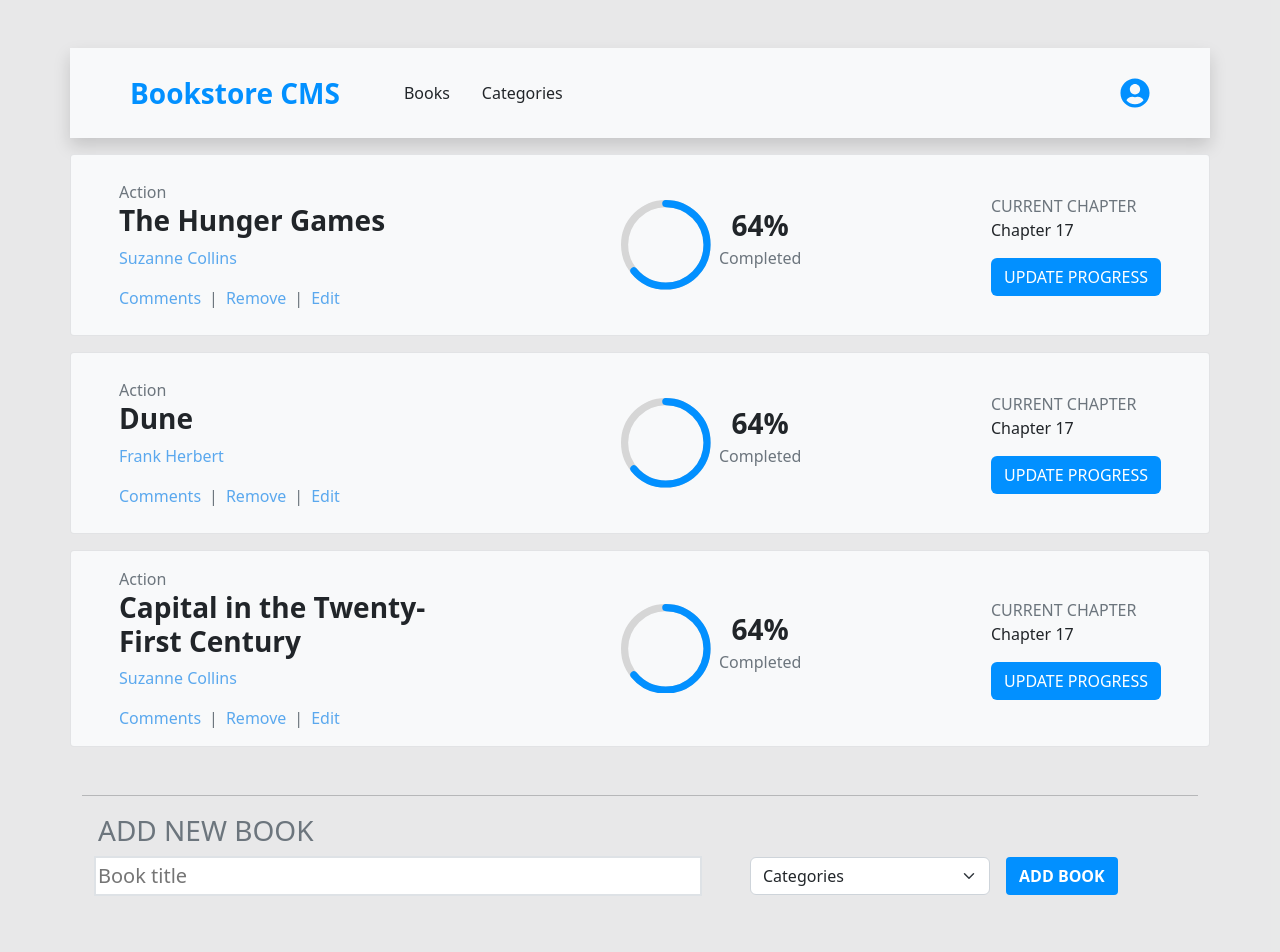
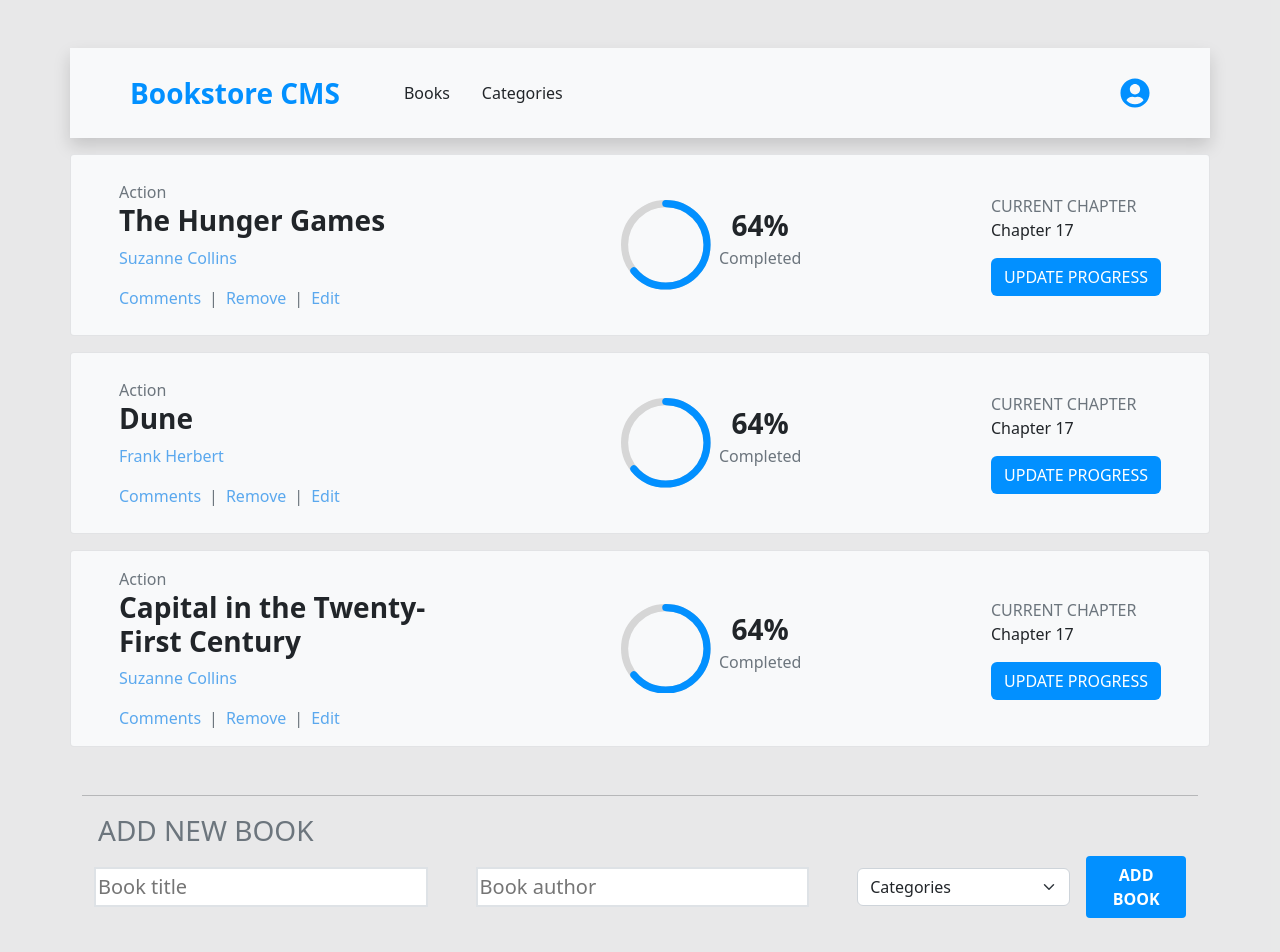
Before and after one commit to edenlisk/book-store, a React (Create React App) app: page / in a window 1280 px wide. Shown: the top 952 px of the page. Built offline with nearby package versions, Linux system fonts and the light colour scheme.

Commit message:
Add author input field

```diff
--- a/src/components/Form.js
+++ b/src/components/Form.js
@@ -5,10 +5,15 @@ const Form = () => (
   <div className="container py-3">
     <hr className="gray-bar" />
     <h3 className="text-muted ps-3">ADD NEW BOOK</h3>
-    <form className="container d-flex gap-5">
+    <form className="container d-flex gap-5 align-items-center">
       <input
         type="text"
         placeholder="Book title"
+        className="fs-5 bookInput border border-2 border-opacity-10"
+      />
+      <input
+        type="text"
+        placeholder="Book author"
         className="fs-5 bookInput border border-2 border-opacity-10"
       />
       <div className="d-flex gap-3 align-items-center">
```
